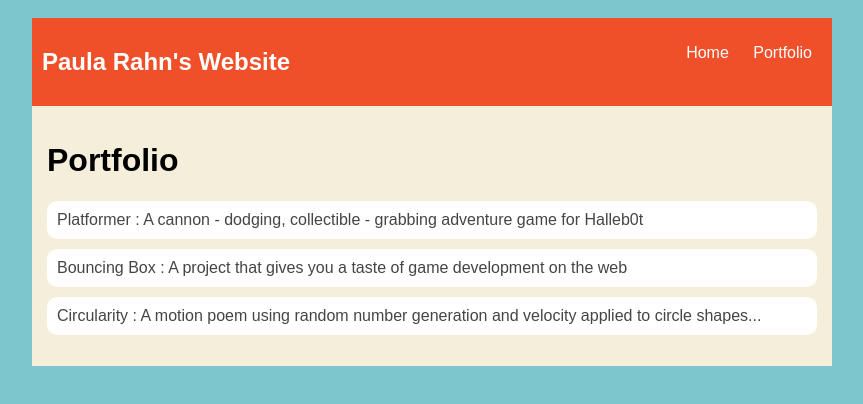
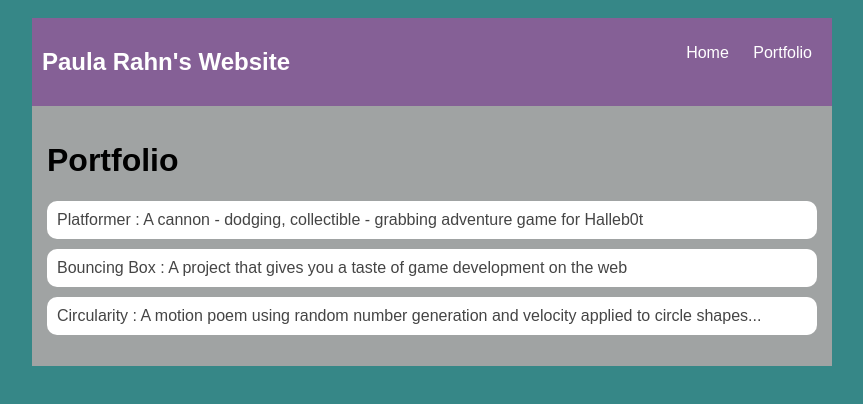
Before and after one commit to PaulaRahn/PaulaRahn.github.io, a plain HTML site: page portfolio.html in a window 1280 px wide. Shown: the whole page, without its empty margins (208-1071 px from the left). Drawn offline with Linux system fonts and the light colour scheme.

Commit message:
add portfolio.html file

```diff
--- a/portfolio.html
+++ b/portfolio.html
@@ -5,7 +5,7 @@
 
         <style type="text/css">
             body {
-                background: rgb(125, 198, 205);
+                background: rgb(54, 135, 135);
                 color: rgb(45, 45, 45);
                 padding: 10px;
                 font-family: arial;
@@ -22,7 +22,7 @@
 
             /* navigation menu */
             nav {
-                background: rgb(239, 80, 41);
+                background: rgb(133, 96, 150);
                 margin: 0 auto;
                 display: flex;
                 padding: 10px;
@@ -47,7 +47,7 @@
 
             /* main container area beneath menu */
             main {
-                background: rgb(245, 238, 219);
+                background: rgb(160, 163, 163);
                 display: flex;
             }
             .content {
```
